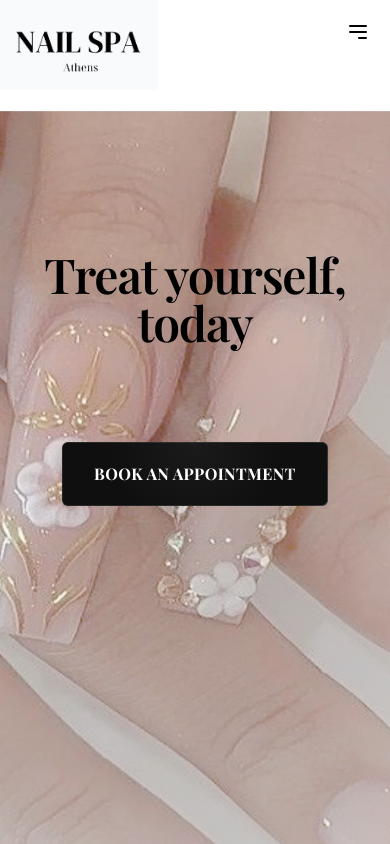
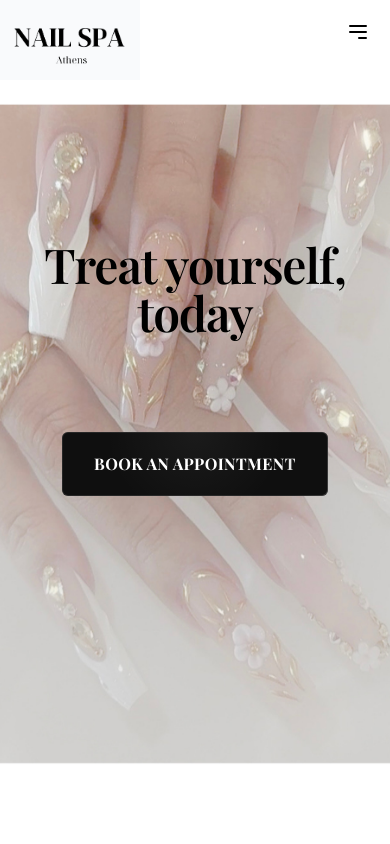
Before and after one commit to sofiiakst/nail-website, a Next.js app: page / in a window 390 px wide. Shown: the top 844 px of the page. Built offline with nearby package versions, Linux system fonts and the light colour scheme; no server answers; a web font is replaced by a local one.

Commit message:
Changes for mobile

```diff
--- /dev/null
+++ b/app/components/HomePage.js
@@ -0,0 +1,54 @@
+"use client";
+import Link from "next/link";
+import Image from "next/image";
+import bgDesk from "@/public/mainBg.png";
+import { useState, useEffect } from "react";
+import bgMob from "@/public/bgMob.png";
+
+import MotionBtn from "@/app/components/MotionBtn";
+import Reveal from "@/app/components/Words";
+
+export default function HomePage() {
+  const [isMobile, setIsMobile] = useState(false);
+  useEffect(() => {
+    const handleResize = () => {
+      setIsMobile(window.innerWidth <= 768); // Adjust the breakpoint as needed
+    };
+
+    // Check on mount
+    handleResize();
+
+    // Add event listener for resize
+    window.addEventListener("resize", handleResize);
+
+    // Cleanup event listener on unmount
+    return () => window.removeEventListener("resize", handleResize);
+  }, []);
+
+  const bg = isMobile ? bgMob : bgDesk;
+
+  return (
+    <main className="mt-28 ">
+      <Image
+        fill
+        className="object-cover "
+        placeholder="blur"
+        quality={100}
+        src={bg}
+        alt="Nails"
+      />
+      <Reveal>
+        <div className="relative z-10 text-center ">
+          <h1 className="text-5xl sm:text-6xl text-primary-950 mb-24 tracking-tight font-semibold ">
+            Treat yourself,
+            <br />
+            today
+          </h1>
+          <Link href="/serv" passHref>
+            <MotionBtn>BOOK AN APPOINTMENT</MotionBtn>
+          </Link>
+        </div>
+      </Reveal>
+    </main>
+  );
+}
--- a/app/components/Logo.js
+++ b/app/components/Logo.js
@@ -4,11 +4,11 @@ import Reveal from "./Words";
 
 function Logo() {
   return (
-    <Link href="/" className="flex items-center gap-4 z-10 ">
+    <Link href="/" className="flex items-center gap-2 z-10 sm:ml-5 sm:mt-5 ">
       <Image
         src="/logo.jpg"
-        height="158"
-        width="158"
+        height="140"
+        width="140"
         alt="Nail spa Athens logo"
         quality={100}
       />
--- a/app/components/LoyaltyCardsPage.js
+++ b/app/components/LoyaltyCardsPage.js
@@ -23,7 +23,7 @@ export default function LoyaltyCardsPage() {
         </div>
 
         {/* Right Section */}
-        <div className="flex flex-col mt-20 mr-20 md:ml-80">
+        <div className="flex flex-col mt-20   md:ml-80">
           <h1 className="text-primary-950 ml-10 md:ml-6 font-bold mb-6 ">
             HOW TO BUY THE LOYALTY CARD:
           </h1>
@@ -31,7 +31,7 @@ export default function LoyaltyCardsPage() {
             title="Step 1"
             text="Click on the -Book An Appointment- button in our website. "
           />
-          <ToggleButton title="Step 2" text="Then click on -Loyalty Cards- " />
+          <ToggleButton title="Step 2" text="Then click on -Lo. Cards- " />
         </div>
       </div>
     </main>
--- a/app/components/Navigation.js
+++ b/app/components/Navigation.js
@@ -27,7 +27,7 @@ export default function Navigation({ session }) {
             href="/giftcards"
             className="hover:text-primary-400 transition-colors text-primary-700 focus:underline"
           >
-            GIFT & LOYALTY CARDS
+            LOYALTY CARDS
           </Link>
         </li>
         <li>
@@ -124,7 +124,7 @@ export default function Navigation({ session }) {
                 href="/giftcards"
                 className="hover:text-primary-400 transition-colors text-primary-700 focus:underline text-3xl"
               >
-                GIFT & LOYALTY CARDS
+                LOYALTY CARDS
               </Link>
             </li>
             <li>
--- a/app/giftcards/page.js
+++ b/app/giftcards/page.js
@@ -1,17 +1,7 @@
 "use client";
-import { Parallax, ParallaxLayer } from "@react-spring/parallax";
-import GiftCardsPage from "../components/GiftCardsPage";
+
 import LoyaltyCardsPage from "../components/LoyaltyCardsPage";
 
 export default function Page() {
-  return (
-    <Parallax pages={2}>
-      <ParallaxLayer offset={0} speed={1}>
-        <GiftCardsPage />
-      </ParallaxLayer>
-      <ParallaxLayer offset={0.5} speed={0.3}>
-        <LoyaltyCardsPage />
-      </ParallaxLayer>
-    </Parallax>
-  );
+  return <LoyaltyCardsPage />;
 }
--- a/app/loyaltyCards/page.js
+++ b/app/loyaltyCards/page.js
@@ -10,7 +10,7 @@ export const metadata = {
 export default function Page() {
   return (
     <div className="flex flex-col">
-      <div className="flex flex-col md:flex-row">
+      <div className="flex flex-col md:flex-row ">
         <div className="flex flex-col    ">
           <Reveal>
             <h1 className="text-primary-950 font-extrabold text-5xl md:text-6xl">
@@ -32,10 +32,11 @@ export default function Page() {
             </p>
           </Reveal>
         </div>
-        <div className="flex flex-col ml-5 mt-24 md:mt-10 md:ml-60">
+        <div className="flex flex-col items-center ml-5 mt-24 md:mt-10 md:ml-60">
           <h2 className="text-primary-600 text-xl md:text-2xl font-semibold ml-5">
             BUY A LOYALTY CARD <span className="text-primary-950"> (10€ )</span>
           </h2>
+
           <ToggleButton
             title="How the loyalty card works"
             text="On every 7th visit, you will receive either 50% discounts,free pedicures, or extra free complimentary services of your choice."
--- a/app/page.js
+++ b/app/page.js
@@ -1,4 +1,5 @@
-import Link from "next/link";
+import HomePage from "./components/HomePage";
+/*
 import Image from "next/image";
 import bg from "../public/mainBg.png";
 
@@ -31,3 +32,7 @@ export default function Page() {
     </main>
   );
 }
+*/
+export default function Page() {
+  return <HomePage />;
+}
```
Also changed, not shown: public/bgMob.png (added).
